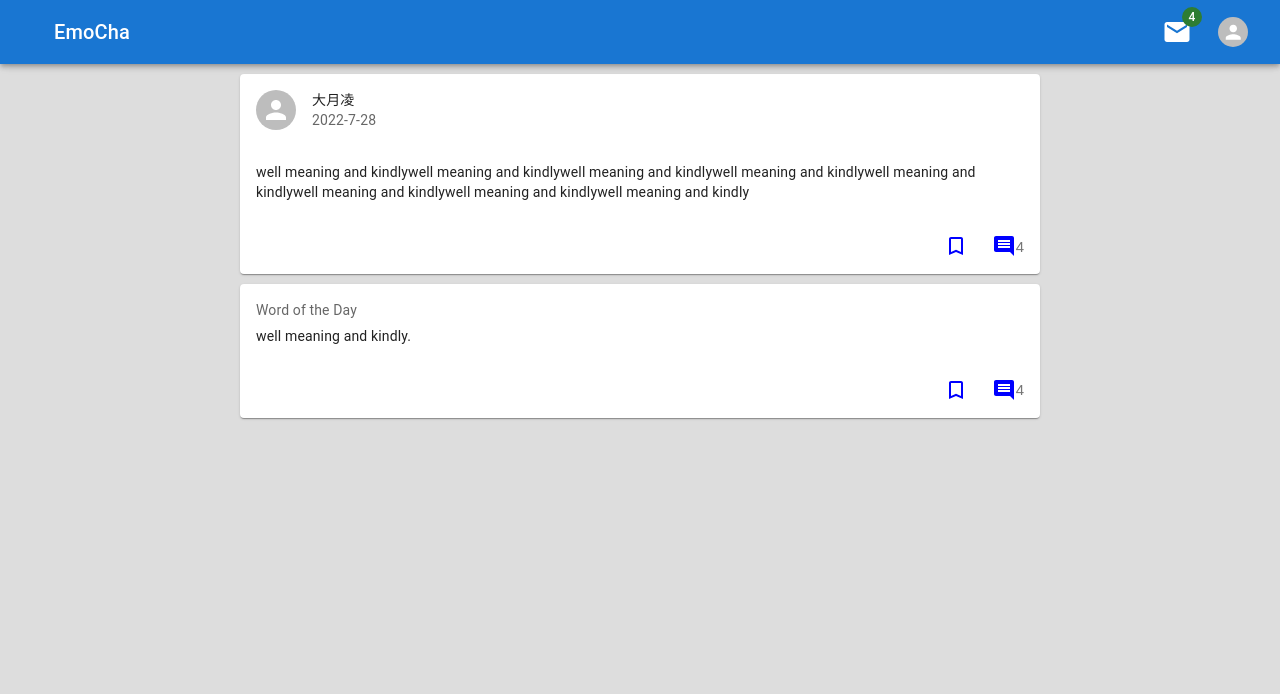
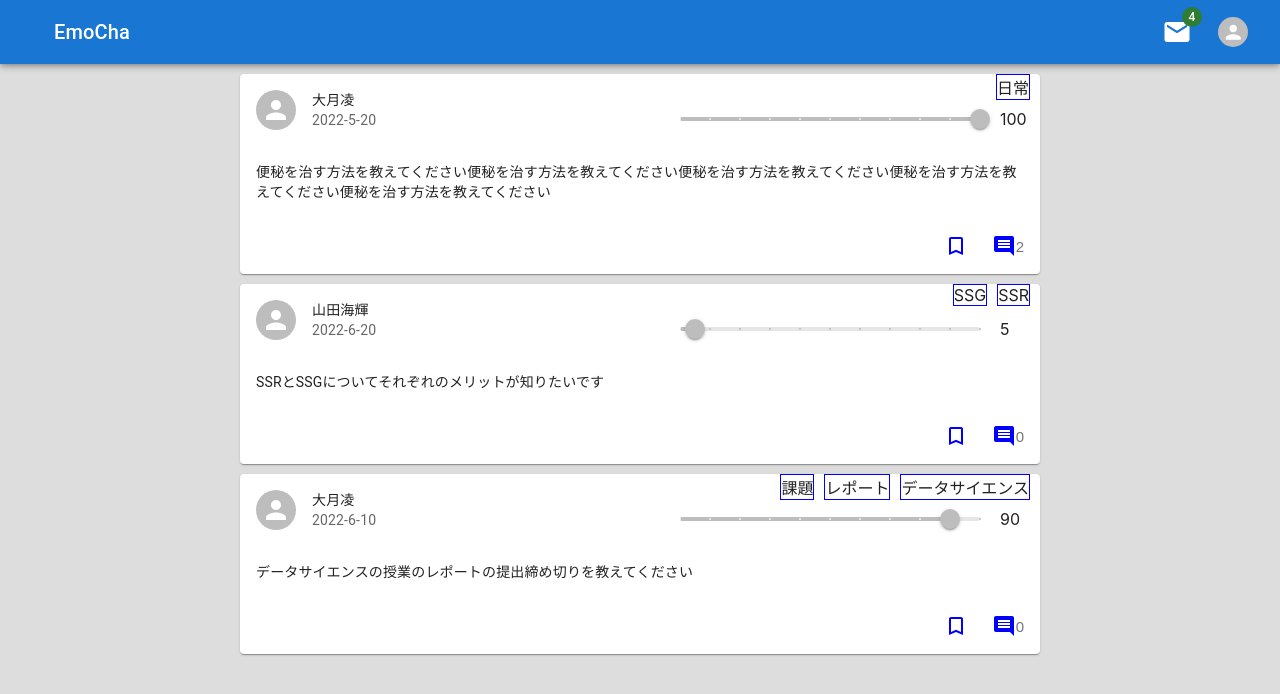
Before and after one commit to ryo1999/EmoQ, a Next.js app: page /home in a window 1280 px wide. Shown: the top 694 px of the page. Built offline with nearby package versions, Linux system fonts and the light colour scheme.

Commit message:
feat: ホーム画面のタグとパラメータを追加

```diff
--- /dev/null
+++ b/src/components/molecules/carddetail.tsx
@@ -0,0 +1,89 @@
+import React from "react"
+import router from "next/router"
+import { comments } from "@/mock/mock"
+import { Box } from "@mui/material"
+import Card from "@mui/material/Card"
+import CardActions from "@mui/material/CardActions"
+import CardContent from "@mui/material/CardContent"
+import CardHeader from "@mui/material/CardHeader"
+import Typography from "@mui/material/Typography"
+import IconButton from "@mui/material/IconButton"
+import Avatar from "@mui/material/Avatar"
+import BookmarkBorderIcon from "@mui/icons-material/BookmarkBorder"
+import BookmarkIcon from "@mui/icons-material/Bookmark"
+import CommentIcon from "@mui/icons-material/Comment"
+import Slider from "@mui/material/Slider"
+
+type CardContentProps = {
+    value: {
+        user_id: string
+        name: string
+        question_id: string
+        question: string
+        tag: string[]
+        time: string
+        emotion: string
+        parameter: number
+    }
+    index: number
+}
+
+export default function CardDetail(props: CardContentProps) {
+    const { value, index } = props
+    const [bookMark, setBookMark] = React.useState(false)
+
+    const countComments = (questionId: string) => {
+        let count = 0
+        comments.map((commentValue, index) => {
+            if (questionId === commentValue.question_id) {
+                count++
+            }
+        })
+        return count
+    }
+
+    const handleClickAvatar = () => {
+        router.push("/mypage")
+    }
+
+    return (
+        <Card key={index} sx={{ position: "relative", width: "100%", maxWidth: "800px", mt: "10px" }}>
+            <Box sx={{ display: "flex", position: "absolute", right: "0px" }}>
+                {value.tag.map((v, i) => {
+                    return (
+                        <Box key={i} sx={{ marginRight: "10px", border: "1px solid blue" }}>
+                            {v}
+                        </Box>
+                    )
+                })}
+            </Box>
+            <Slider
+                defaultValue={value.parameter}
+                marks
+                step={10}
+                min={0}
+                max={100}
+                sx={{ width: "300px", position: "absolute", right: "60px", top: "30px" }}
+                disabled
+            />
+            <Box sx={{ width: "30px", position: "absolute", right: "10px", top: "35px" }}>{value.parameter}</Box>
+            <CardHeader
+                avatar={<Avatar onClick={handleClickAvatar} sx={{ cursor: "pointer" }} />}
+                title={value.name}
+                subheader={value.time}
+            />
+            <CardContent>
+                <Typography variant="body2">{value.question}</Typography>
+            </CardContent>
+            <CardActions sx={{ justifyContent: "right" }}>
+                <IconButton onClick={() => setBookMark(!bookMark)}>
+                    {bookMark ? <BookmarkIcon sx={{ color: "blue" }} /> : <BookmarkBorderIcon sx={{ color: "blue" }} />}
+                </IconButton>
+                <IconButton sx={{ fontSize: "15px" }}>
+                    <CommentIcon sx={{ color: "blue" }} />
+                    {countComments(value.question_id)}
+                </IconButton>
+            </CardActions>
+        </Card>
+    )
+}
--- a/src/mock/mock.ts
+++ b/src/mock/mock.ts
@@ -28,7 +28,7 @@ export const bookmarks = [
         question_id: "zzzzzzzz",
         question: "便秘を治す方法を教えてください",
         tag: ["日常"],
-        time: "2022/5/20",
+        time: "2022-5-20",
         emotion: "sad",
         parameter: 100,
     },
@@ -38,7 +38,7 @@ export const bookmarks = [
         question_id: "xxxxxxxx",
         question: "SSRとSSGについてそれぞれのメリットが知りたいです",
         tag: ["SSG", "SSR"],
-        time: "2022/6/20",
+        time: "2022-6-20",
         emotion: "焦り",
         parameter: 5,
     },
@@ -48,28 +48,31 @@ export const bookmarks = [
 export const questions = [
     {
         user_id: "ryo",
+        name:"大月凌",
         question_id: "zzzzzzzz",
-        question: "便秘を治す方法を教えてください",
+        question: "便秘を治す方法を教えてください便秘を治す方法を教えてください便秘を治す方法を教えてください便秘を治す方法を教えてください便秘を治す方法を教えてください",
         tag: ["日常"],
-        time: "2022/5/20",
+        time: "2022-5-20",
         emotion: "sad",
         parameter: 100,
     },
     {
         user_id: "kaiki",
+        name:"山田海輝",
         question_id: "xxxxxxxx",
         question: "SSRとSSGについてそれぞれのメリットが知りたいです",
         tag: ["SSG", "SSR"],
-        time: "2022/6/20",
+        time: "2022-6-20",
         emotion: "焦り",
         parameter: 5,
     },
     {
         user_id: "ryo",
+        name:"大月凌",
         question_id: "yyyyyyyy",
         question: "データサイエンスの授業のレポートの提出締め切りを教えてください",
         tag: ["課題", "レポート", "データサイエンス"],
-        time: "2022/6/10",
+        time: "2022-6-10",
         emotion: "緊急度",
         parameter: 90,
     },
@@ -81,12 +84,15 @@ export const comments = [
         user_id: "naohiro",
         comment_id: "aaaaaaaaa",
         comment: "便秘を治すには腸内環境を整えることが大事ですよ！",
-        time:"2022/5/22"
+        time:"2022-5-22",
+        question_id: "zzzzzzzz",
+
     },
     {
         user_id: "kaiki",
         comment_id: "iiiiiiiii",
         comment: "腸内環境を整えるには乳酸菌を摂取することが大事らしい！",
-        time:"2022/5/23"
+        time:"2022-5-23",
+        question_id: "zzzzzzzz",
     },
 ]
--- a/src/pages/home.tsx
+++ b/src/pages/home.tsx
@@ -1,71 +1,22 @@
 import React from "react"
+import { questions } from "@/mock/mock"
 import Appbar from "@/components/molecules/appbar"
 import { Box } from "@mui/material"
-import Card from "@mui/material/Card"
-import CardActions from "@mui/material/CardActions"
-import CardContent from "@mui/material/CardContent"
-import CardHeader from "@mui/material/CardHeader"
-import Typography from "@mui/material/Typography"
 import Toolbar from "@mui/material/Toolbar"
-import IconButton from "@mui/material/IconButton"
-import Avatar from "@mui/material/Avatar"
-import BookmarkBorderIcon from "@mui/icons-material/BookmarkBorder"
-import BookmarkIcon from "@mui/icons-material/Bookmark"
-import CommentIcon from "@mui/icons-material/Comment"
+
+import CardDetail from "@/components/molecules/carddetail"
 
 export default function Home() {
-    const [bookMark, setBookMark] = React.useState(false)
+
     return (
-        <>
+        <div>
             <Appbar />
             <Toolbar />
             <Box component="div" sx={{ display: "flex", flexDirection: "column", alignItems: "center" }}>
-                <Card sx={{ width: "100%", maxWidth: "800px", mt: "10px" }}>
-                    <CardHeader avatar={<Avatar />} title={"大月凌"} subheader={"2022-7-28"} />
-                    <CardContent>
-                        <Typography variant="body2">
-                            well meaning and kindlywell meaning and kindlywell meaning and kindlywell meaning and
-                            kindlywell meaning and kindlywell meaning and kindlywell meaning and kindlywell meaning and
-                            kindly
-                        </Typography>
-                    </CardContent>
-                    <CardActions sx={{ justifyContent: "right" }}>
-                        <IconButton onClick={() => setBookMark(!bookMark)}>
-                            {bookMark ? (
-                                <BookmarkIcon sx={{ color: "blue" }} />
-                            ) : (
-                                <BookmarkBorderIcon sx={{ color: "blue" }} />
-                            )}
-                        </IconButton>
-                        <IconButton sx={{ fontSize: "15px" }}>
-                            <CommentIcon sx={{ color: "blue" }} />
-                            {4}
-                        </IconButton>
-                    </CardActions>
-                </Card>
-
-                <Card sx={{ width: "100%", maxWidth: "800px", mt: "10px" }}>
-                    <CardContent>
-                        <Typography sx={{ fontSize: 14 }} color="text.secondary" gutterBottom>
-                            Word of the Day
-                        </Typography>
-                        <Typography variant="body2">well meaning and kindly.</Typography>
-                    </CardContent>
-                    <CardActions sx={{ justifyContent: "right" }}>
-                        <IconButton onClick={() => setBookMark(!bookMark)}>
-                            {bookMark ? (
-                                <BookmarkIcon sx={{ color: "blue" }} />
-                            ) : (
-                                <BookmarkBorderIcon sx={{ color: "blue" }} />
-                            )}
-                        </IconButton>
-                        <IconButton sx={{ fontSize: "15px" }}>
-                            <CommentIcon sx={{ color: "blue" }} />
-                            {4}
-                        </IconButton>
-                    </CardActions>
-                </Card>
+                {questions.map((value, index) =>
+                    <CardDetail value={value} index={index}/>
+                )}
             </Box>
-        </>
+        </div>
     )
 }
```
Also changed, not shown: src/pages/mypage.tsx (added, +90 -0 lines).
